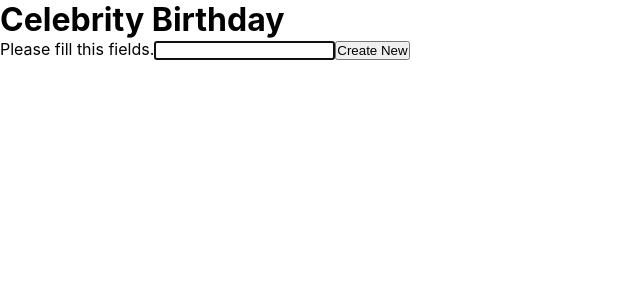
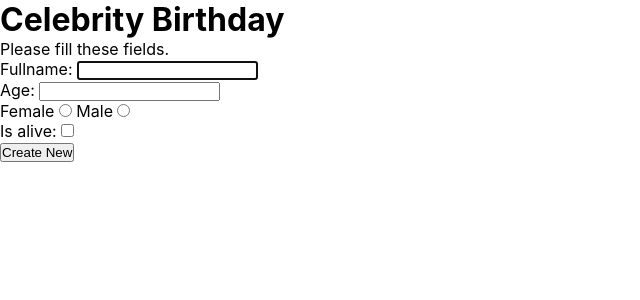
Before and after one commit to ilhanozkan/celebrity-birthdays, a React (Create React App) app: page /create in a window 1280 px wide. Shown: the top 300 px of the page, without its empty margins (0-640 px from the left). Built offline with nearby package versions, Linux system fonts and the light colour scheme.

Commit message:
Update celebrity creation form

```diff
--- a/src/components/CreateNew/index.tsx
+++ b/src/components/CreateNew/index.tsx
@@ -1,5 +1,5 @@
-import React, { useEffect, useRef } from "react";
-import { Link } from "react-router-dom";
+import { useEffect, useRef } from "react";
+import { useNavigate } from "react-router-dom";
 import { useSelector, useDispatch } from "react-redux";
 
 import { setData } from "../../features/celebrities/celebritiesSlice";
@@ -9,36 +9,66 @@ const CreateNew = () => {
   const inputEl = useRef<HTMLInputElement>(null);
   const dispatch = useDispatch();
   const data = useSelector((state: RootState) => state.celebrities.value);
+  const navigate = useNavigate();
 
   useEffect(() => {
     inputEl.current!.focus();
-  }, []);
+  });
+
+  const handleSubmit = (e: any) => {
+    const target = e.target.elements;
+    e.preventDefault();
+
+    if (!target.name.value.trim() || !target.age.value) return;
+
+    dispatch(
+      setData([
+        ...data,
+        {
+          name: target.name.value,
+          birthday: "",
+          age: target.age.value,
+          is_alive: target.alive.checked,
+          gender: target.gender.value,
+        },
+      ])
+    );
+
+    navigate("/");
+  };
 
   return (
     <main>
       <h1>Celebrity Birthday</h1>
-      Please fill this fields.
-      <input type="text" ref={inputEl} />
-      <Link to="/">
-        <button
-          onClick={() =>
-            dispatch(
-              setData([
-                ...data,
-                {
-                  name: "ilhan",
-                  birthday: "10.10.2010",
-                  age: 10,
-                  is_alive: true,
-                  gender: "male",
-                },
-              ])
-            )
-          }
-        >
-          Create New
-        </button>
-      </Link>
+      <p>Please fill these fields.</p>
+      <form onSubmit={handleSubmit}>
+        <div>
+          <label htmlFor="name">Fullname: </label>
+          <input type="text" id="name" name="name" ref={inputEl} />
+        </div>
+        <div>
+          <label htmlFor="age">Age: </label>
+          <input type="number" id="age" name="age" />
+        </div>
+        <div>
+          <label htmlFor="female">
+            <span>Female </span>
+            <input type="radio" id="female" name="gender" value="female" />
+          </label>
+          <span> </span>
+          <label htmlFor="male">
+            <span>Male </span>
+            <input type="radio" id="male" name="gender" value="male" />
+          </label>
+        </div>
+        <div>
+          <label htmlFor="alive">
+            <span>Is alive: </span>
+            <input type="checkbox" value="alive" name="alive" id="alive" />
+          </label>
+        </div>
+        <button type="submit">Create New</button>
+      </form>
     </main>
   );
 };
```
